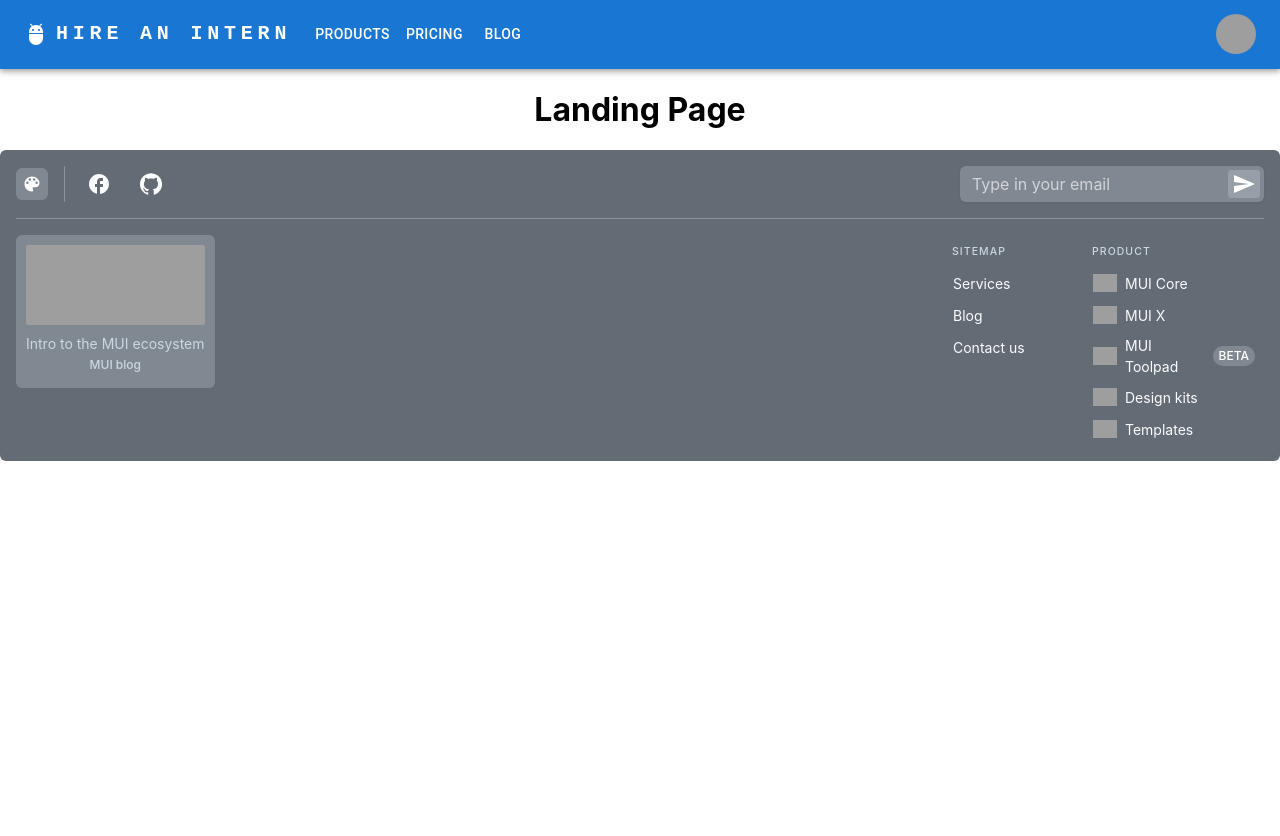
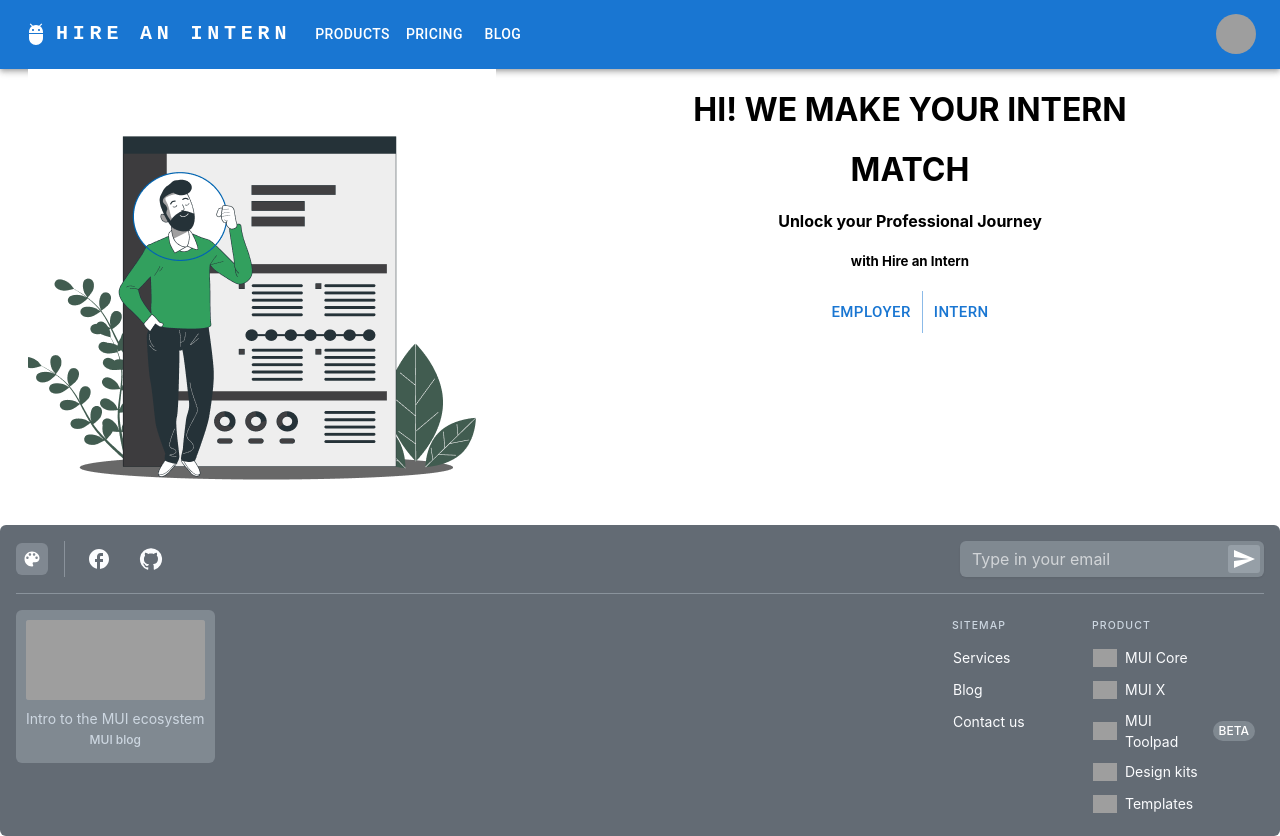
Before and after one commit to Vivek-Loyalist/hireanintern_frontend, a React (Create React App) app: page / in a window 1280 px wide. Before the commit the page ends 800 px from the top, so only its background shows below. Built offline with nearby package versions, Linux system fonts and the light colour scheme; grey boxes are pictures that could not be loaded.

Commit message:
with landing page

```diff
--- a/src/App.js
+++ b/src/App.js
@@ -1,17 +1,17 @@
-import logo from './logo.svg';
 import './App.css';
-import HeaderComp from './components/HeaderComp';
-import FooterComp from './components/FooterComp';
+import LandindFooter from './components/LandingFooter';
 import LandingPage from './pages/LandingPage';
+import LandingHeader from './components/LandingHeader';
+
 
 
 function App() {
   return (
     <div className="App">
 
-      <HeaderComp />
+      <LandingHeader />
       <LandingPage />
-      <FooterComp />
+      <LandindFooter />
 
 
     </div>
--- a/src/components/HeaderComp.js
+++ b/src/components/LandingHeader.js
@@ -16,7 +16,7 @@ import AdbIcon from '@mui/icons-material/Adb';
 const pages = ['Products', 'Pricing', 'Blog'];
 const settings = ['Profile', 'Account', 'Dashboard', 'Logout'];
 
-function HeaderComp() {
+function LandingHeader() {
   const [anchorElNav, setAnchorElNav] = React.useState(null);
   const [anchorElUser, setAnchorElUser] = React.useState(null);
 
@@ -159,4 +159,4 @@ function HeaderComp() {
     </AppBar>
   );
 }
-export default HeaderComp;
+export default LandingHeader;
--- a/src/pages/LandingPage.js
+++ b/src/pages/LandingPage.js
@@ -1,7 +1,16 @@
+import React from "react";
+import BoxComp from "./Landing_Page_Content";
+import Landing_Page_Content from "./Landing_Page_Content";
+
+
+
+
 const LandingPage = () => {
     return (
-        <div>
-            <h1>Landing Page</h1>
+        <div >
+
+            <Landing_Page_Content/>
+
         </div>
     );
 }
--- /dev/null
+++ b/src/pages/Landing_Page_Content.js
@@ -0,0 +1,55 @@
+import * as React from 'react';
+import { styled } from '@mui/material/styles';
+import Box from '@mui/material/Box';
+import Paper from '@mui/material/Paper';
+import Grid from '@mui/material/Grid';
+import figma from "../images/figma.png";
+import ButtonGroup from '@mui/material/ButtonGroup';
+import Button from '@mui/material/Button';
+
+
+const Item = styled(Paper)(({ theme }) => ({
+  backgroundColor: theme.palette.mode === 'dark' ? '#1A2027' : '#fff',
+  ...theme.typography.body2,
+  padding: theme.spacing(1),
+  textAlign: 'center',
+  color: theme.palette.text.secondary,
+}));
+
+export default function Landing_Page_Conetnt() {
+  return (
+    <Box sx={{ flexGrow: 1 }}>
+
+      {/* Figma picture grid */}
+
+      <Grid container spacing={2}>
+        <Grid item xs={5}>
+          <item>
+          <img  src={figma} alt="figma" />
+          </item>
+        </Grid>
+
+        {/* Text Grid */}
+        <Grid  item xs={7}>
+          <item>
+          <h1>HI! WE MAKE YOUR INTERN</h1>
+          <h1>MATCH</h1>
+          <h4>Unlock your Professional Journey</h4>
+          <h5>with Hire an Intern</h5>
+          </item>
+
+
+          {/* Buttons in landing page */}
+
+          <div>
+          <ButtonGroup variant="text" size="large" aria-label="text button group">
+              <Button>EMPLOYER</Button>
+              <Button>INTERN</Button>
+
+          </ButtonGroup>
+          </div>
+        </Grid>
+      </Grid>
+    </Box>
+  );
+}
```
Also changed, not shown: src/components/LandingFooter.js (renamed from src/components/FooterComp.js), src/images/figma.png (added).
